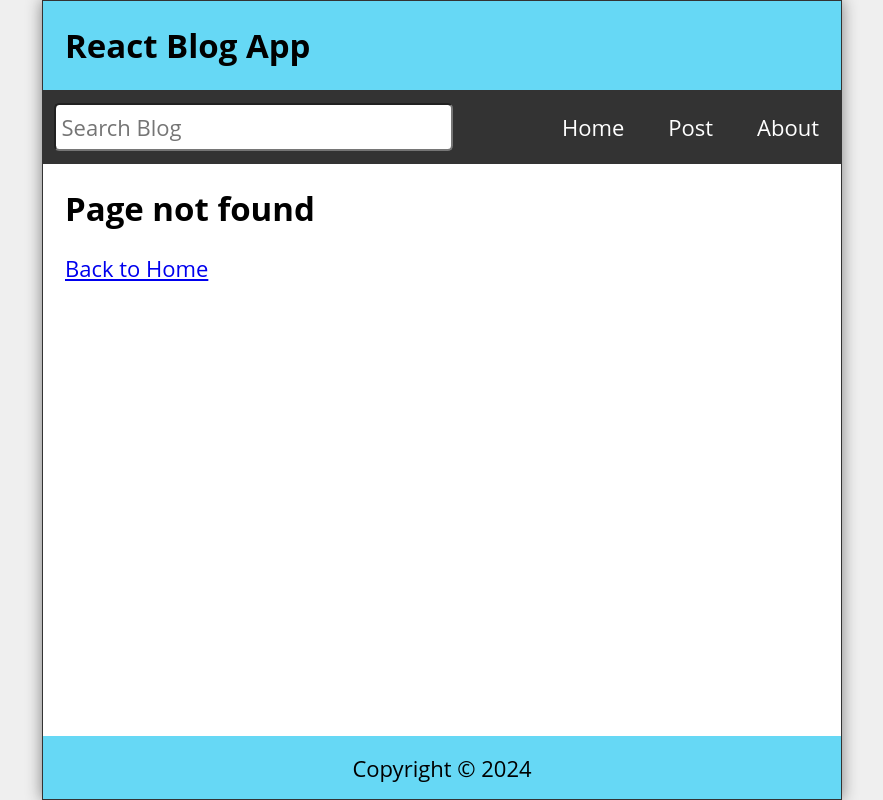
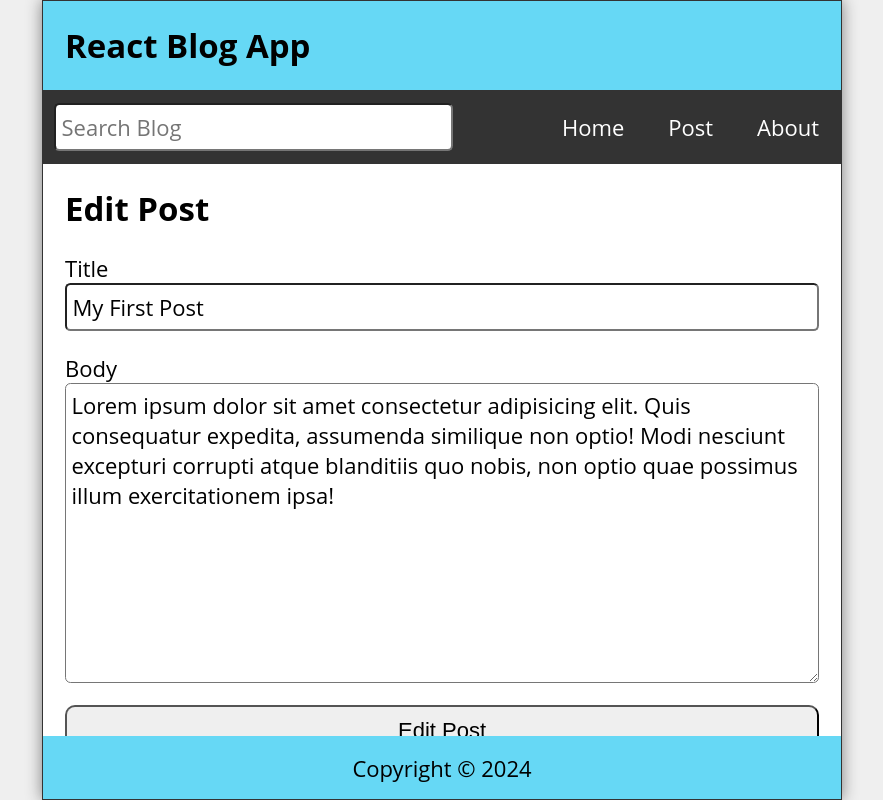
Before and after one commit to isasayed/React-App-Examples, a React (Create React App) app: page /editpost/1 in a window 1280 px wide. Before the commit this address had no page. Shown: the whole page, without its empty margins (198-1081 px from the left). Built offline with nearby package versions, Linux system fonts and the light colour scheme; data requests are answered from the project's data file.

Commit message:
fetching data using axios loading bar implemented for initial fetch

```diff
--- /dev/null
+++ b/data/db.json
@@ -0,0 +1,28 @@
+{
+  "posts": [
+    {
+      "id": "1",
+      "title": "My First Post",
+      "datetime": "July 01, 2021 11:17:36 AM",
+      "body": "Lorem ipsum dolor sit amet consectetur adipisicing elit. Quis consequatur expedita, assumenda similique non optio! Modi nesciunt excepturi corrupti atque blanditiis quo nobis, non optio quae possimus illum exercitationem ipsa!"
+    },
+    {
+      "id": "2",
+      "title": "My 2nd Post",
+      "datetime": "July 01, 2021 11:17:36 AM",
+      "body": "Lorem ipsum dolor sit amet consectetur adipisicing elit. Quis consequatur expedita, assumenda similique non optio! Modi nesciunt excepturi corrupti atque blanditiis quo nobis, non optio quae possimus illum exercitationem ipsa!"
+    },
+    {
+      "id": "3",
+      "title": "My 3rd Post",
+      "datetime": "July 01, 2021 11:17:36 AM",
+      "body": "Lorem ipsum dolor sit amet consectetur adipisicing elit. Quis consequatur expedita, assumenda similique non optio! Modi nesciunt excepturi corrupti atque blanditiis quo nobis, non optio quae possimus illum exercitationem ipsa!"
+    },
+    {
+      "id": "4",
+      "title": "My Fourth Post",
+      "datetime": "July 01, 2021 11:17:36 AM",
+      "body": "Lorem ipsum dolor sit amet consectetur adipisicing elit. Quis consequatur expedita, assumenda similique non optio! Modi nesciunt excepturi corrupti atque blanditiis quo nobis, non optio quae possimus illum exercitationem ipsa!"
+    }
+  ]
+}
--- a/package.json
+++ b/package.json
@@ -10,11 +10,13 @@
     "@types/node": "^16.18.94",
     "@types/react": "^18.2.74",
     "@types/react-dom": "^18.2.24",
+    "axios": "^1.6.8",
     "date-fns": "^3.6.0",
     "react": "^18.2.0",
     "react-dom": "^18.2.0",
     "react-router-dom": "^6.22.3",
     "react-scripts": "5.0.1",
+    "react-top-loading-bar": "^2.3.1",
     "typescript": "^4.9.5",
     "web-vitals": "^2.1.4"
   },
--- /dev/null
+++ b/src/Api/posts.ts
@@ -0,0 +1,5 @@
+import axios from "axios";
+
+export default axios.create({
+    baseURL: "http://localhost:3500"
+})
--- a/src/App.tsx
+++ b/src/App.tsx
@@ -1,8 +1,10 @@
 import { useState, useEffect } from 'react';
+import LoadingBar from 'react-top-loading-bar'
 import Header from './Site/Header'
 import Nav from './Site/Nav'
 import Home from './Site/Home'
 import NewPost from './Post/NewPost'
+import EditPost from './Post/EditPost'
 import PostDetail from './Post/PostDetail'
 import About from './Site/About'
 import Missing from './Site/Missing'
@@ -10,40 +12,14 @@ import Footer from './Site/Footer'
 import PostData from './Model/PostData'
 import { BrowserRouter as Router, Route, Routes, useNavigate } from 'react-router-dom'
 import { format } from 'date-fns'
+import api from './Api/posts'
 import './App.css';
 
 function App() {
-  const createItems = () => {
-    const itemData: PostData[] = [
-      {
-        id: 1,
-        title: "My First Post",
-        datetime: "July 01, 2021 11:17:36 AM",
-        body: "Lorem ipsum dolor sit amet consectetur adipisicing elit. Quis consequatur expedita, assumenda similique non optio! Modi nesciunt excepturi corrupti atque blanditiis quo nobis, non optio quae possimus illum exercitationem ipsa!"
-      },
-      {
-        id: 2,
-        title: "My 2nd Post",
-        datetime: "July 01, 2021 11:17:36 AM",
-        body: "Lorem ipsum dolor sit amet consectetur adipisicing elit. Quis consequatur expedita, assumenda similique non optio! Modi nesciunt excepturi corrupti atque blanditiis quo nobis, non optio quae possimus illum exercitationem ipsa!"
-      },
-      {
-        id: 3,
-        title: "My 3rd Post",
-        datetime: "July 01, 2021 11:17:36 AM",
-        body: "Lorem ipsum dolor sit amet consectetur adipisicing elit. Quis consequatur expedita, assumenda similique non optio! Modi nesciunt excepturi corrupti atque blanditiis quo nobis, non optio quae possimus illum exercitationem ipsa!"
-      },
-      {
-        id: 4,
-        title: "My Fourth Post",
-        datetime: "July 01, 2021 11:17:36 AM",
-        body: "Lorem ipsum dolor sit amet consectetur adipisicing elit. Quis consequatur expedita, assumenda similique non optio! Modi nesciunt excepturi corrupti atque blanditiis quo nobis, non optio quae possimus illum exercitationem ipsa!"
-      }
-    ];
-    return itemData;
-  }
-
-  const [posts, setPosts] = useState(createItems());
+  const [progress, setProgress] = useState(20)
+  const [posts, setPosts] = useState<PostData[]>([]);
+  const [editPostTitle, setEditPostTitle] = useState('');
+  const [editPostBody, setEditPostBody] = useState('');
   const [search, setSearch] = useState('');
   const [searchResults, setSearchResults] = useState<PostData[]>([]);
   const navigate = useNavigate();
@@ -53,35 +29,74 @@ function App() {
     setSearchResults(filteredItems.reverse())
   }
 
-  const handleDelete = (id: number) => {
+  const handleDelete = async (id: number) => {
+    try {
+      const response = await api.delete(`/posts/${id}`);
       var filteredItems: PostData[] = posts.filter(item => ((item.id != id)))
       setPosts(filteredItems)
       navigate('/');
+    } catch (err: any) {
+      console.log(err.message);
+    }
   }
 
-  const handleNewPost = (e: any) => {
+  const handleNewPost = async (e: any) => {
     e.preventDefault();
     let form = new FormData(e.target);
     var formObj = Object.fromEntries(form.entries());
 
+    try {
       const id = posts.length ? posts[posts.length - 1].id + 1 : 1;
-    const myNewItem: PostData = { id: id, datetime: format(new Date(), 'MMMM dd, yyyy pp'), title: formObj.title.toString(), body: formObj.body.toString() };
-    const postItems = [...posts, myNewItem];
+      const myNewPost: PostData = { id: id, datetime: format(new Date(), 'MMMM dd, yyyy pp'), title: formObj.title.toString(), body: formObj.body.toString() };
+      const response = await api.post('/posts', myNewPost);
+      const postItems = [...posts, response.data];
       setPosts(postItems);
       navigate('/');
+    } catch (err: any) {
+      console.log(err.message);
+    }
+  }
+
+  const handleEditPost = async (id: number) => {
+    try {
+      const updatedPostItem: PostData = { id: id, datetime: format(new Date(), 'MMMM dd, yyyy pp'), title: editPostTitle, body: editPostBody };
+      const response = await api.patch(`/posts/${id}`, updatedPostItem);
+      setPosts(posts.map((post) => post.id == id ? { ...updatedPostItem } : post));
+      navigate('/');
+    } catch (err: any) {
+      console.log(err.message);
+    }
   }
 
   useEffect(() => {
     handleSearch();
   }, [search, posts])
 
+  useEffect(() => {
+    const fetchPosts = async () => {
+      try {
+        const response = await api.get('/posts')
+        setPosts(response.data);
+        setProgress(100);
+      } catch (err: any) {
+        console.log(err.message);
+      }
+    }
+
+    setTimeout(() => {
+      fetchPosts();
+    }, 1000)
+  }, [])
+
   return (
     <div className="App">
+      <LoadingBar color="#f11946" progress={progress} onLoaderFinished={() => setProgress(0)} />
       <Header
         title='React Blog App' />
       <Nav
         search={search}
         setSearch={setSearch} />
+      { progress==100 || progress==0 ? (
       <Routes>
         <Route path='/'
           element={<Home
@@ -93,9 +108,20 @@ function App() {
           element={<PostDetail
             posts={posts}
             handleDelete={handleDelete} />} />
+        <Route path='/editpost/:id'
+          element={<EditPost
+            posts={posts}
+            editPostTitle={editPostTitle}
+            setEditPostTitle={setEditPostTitle}
+            editPostBody={editPostBody}
+            setEditPostBody={setEditPostBody}
+            handleEditPost={handleEditPost} />} />
         <Route path='/about' element={<About />} />
         <Route path='*' element={<Missing />} />
       </Routes>
+      ) :
+      ( <div className='Home'></div> )
+      }
       <Footer />
     </div>
   );
--- /dev/null
+++ b/src/Post/EditPost.tsx
@@ -0,0 +1,64 @@
+import { useParams, Link } from 'react-router-dom'
+import PostData from '../Model/PostData'
+import { Fragment } from 'react/jsx-runtime';
+import { useEffect } from 'react';
+
+const EditPost = ({ posts, editPostTitle, setEditPostTitle, editPostBody, setEditPostBody, handleEditPost }: NewPostProps) => {
+    const { id } = useParams();
+    const post: any = posts.find(post => post.id.toString() === id);
+
+    useEffect(() => {
+        if(post){
+            setEditPostTitle(post.title);
+            setEditPostBody(post.body);
+        }
+    }, [posts]);
+
+    return (
+        <div className="NewPost">
+            {post ? (
+                <Fragment>
+                    <h2>Edit Post</h2>
+                    <form className='newPostForm' onSubmit={(e) => e.preventDefault()}>
+                        <label htmlFor="title">Title</label>
+                        <input
+                            id="title"
+                            name="title"
+                            type="text"
+                            value={editPostTitle}
+                            onChange={(e) => setEditPostTitle(e.target.value)}
+                            required />
+                        <label htmlFor="body">Body</label>
+                        <textarea
+                            id="body"
+                            name="body"
+                            value={editPostBody}
+                            onChange={(e) => setEditPostBody(e.target.value)}
+                            required />
+                        <button
+                            type="submit"
+                            onClick={() => handleEditPost(post.id)} >
+                            Edit Post
+                        </button>
+                    </form>
+                </Fragment>
+            ) : (
+                <Fragment>
+                    <p>Post not found</p>
+                    <Link to="/">Back to Home</Link>
+                </Fragment>
+            )}
+      </div>
+    )
+}
+
+interface NewPostProps {
+    posts: PostData[];
+    editPostTitle: string;
+    setEditPostTitle: any;
+    editPostBody: string;
+    setEditPostBody: any;
+    handleEditPost: any;
+}
+
+export default EditPost
--- a/src/Post/PostDetail.tsx
+++ b/src/Post/PostDetail.tsx
@@ -14,7 +14,12 @@ const PostDetail = ({ posts, handleDelete }: PostDetailProps) => {
             <h2>{post.title}</h2>
             <p className='postDate'>{post.datetime}</p>
             <p className='postBody'>{post.body}</p>
-            <button
+            <Link className='button' to={`/editpost/${post.id}`}>
+              <button className='editButton'>
+                Edit post
+              </button>
+            </Link>
+            <button style={{marginLeft:'10px'}}
               onClick={() => handleDelete(post.id)}>
               Delete post
             </button>
```
Also changed, not shown: 1 other file (tests, documents, lock files or other folders). Lines whose indentation alone changed are shown as unchanged.
